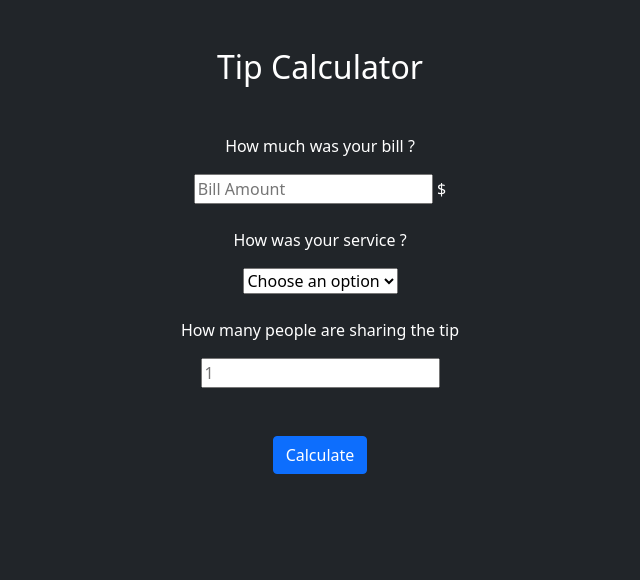
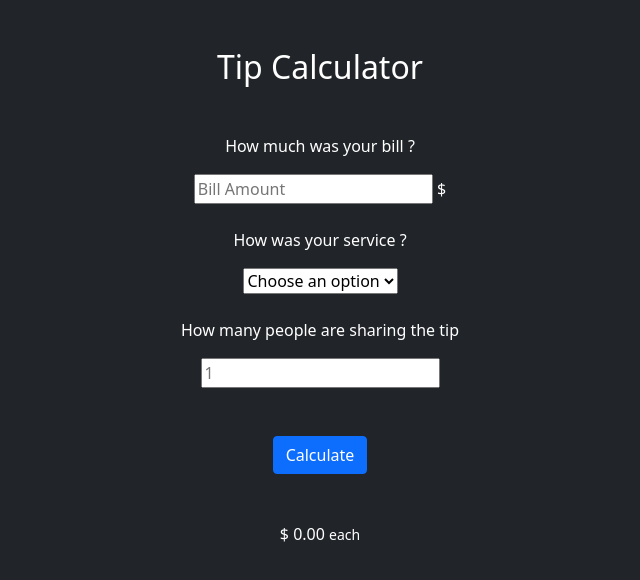
Before and after one commit to ItzDavi/Tip-Calculator, a plain HTML site: page index.html in a window 1280 px wide. Shown: the whole page, without its empty margins (320-960 px from the left). Drawn offline with nearby package versions, Linux system fonts and the light colour scheme.

Commit message:
Added tip split display

```diff
--- a/index.html
+++ b/index.html
@@ -40,6 +40,10 @@
           <button type="button" name="button" class="btn btn-primary">Calculate</button>
         </div>
 
+        <div class="tip-splitted mt-5">
+          $ <span id="tip">0.00</span>
+          <small id="tip-each">each</small>
+        </div>
       </div>
     </div>
     <script src="src/index.js"></script>
```
